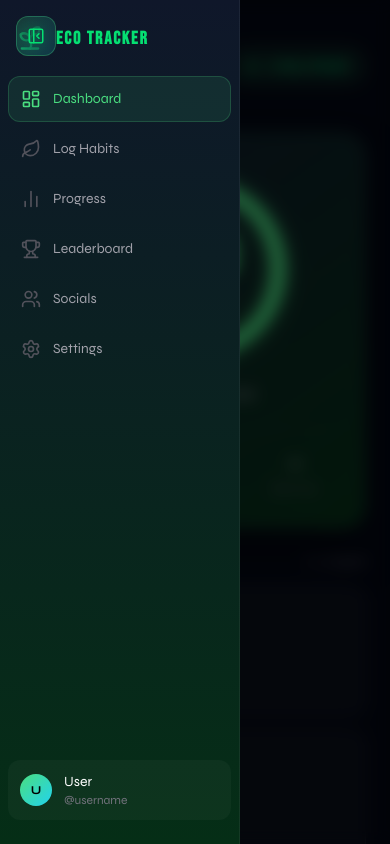
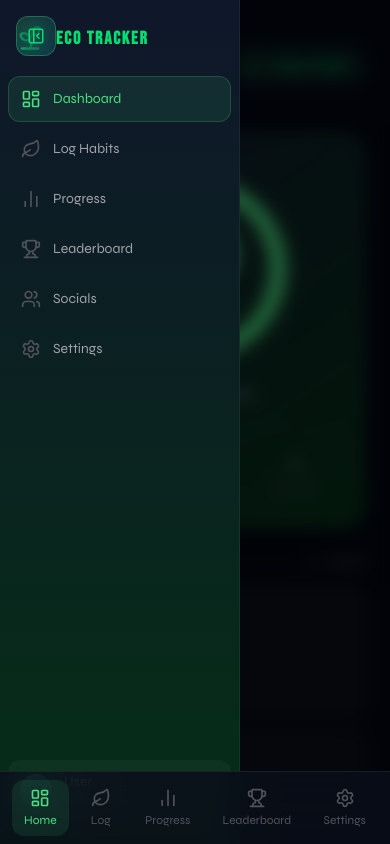
Before and after one commit to Masten11/Agile-software-project---Group-20, a Next.js app: page /dashboard in a window 390 px wide. Built offline with nearby package versions, Linux system fonts and the light colour scheme; no server answers.

Commit message:
Update page.tsx

```diff
--- a/app/dashboard/page.tsx
+++ b/app/dashboard/page.tsx
@@ -292,7 +292,7 @@ export default function DashboardPage() {
       <Sidebar />
 
       {/* Main content */}
-      <main className="flex-1 overflow-y-auto">
+      <main className="flex-1 overflow-y-auto pb-20 lg:pb-0">
         <div className="max-w-5xl mx-auto px-6 py-10">
 
           {/* Header */}
@@ -393,6 +393,7 @@ export default function DashboardPage() {
           <TipsCarousel />
         </div>
       </main>
+      <BottomNav />
     </div>
   );
 }
```
